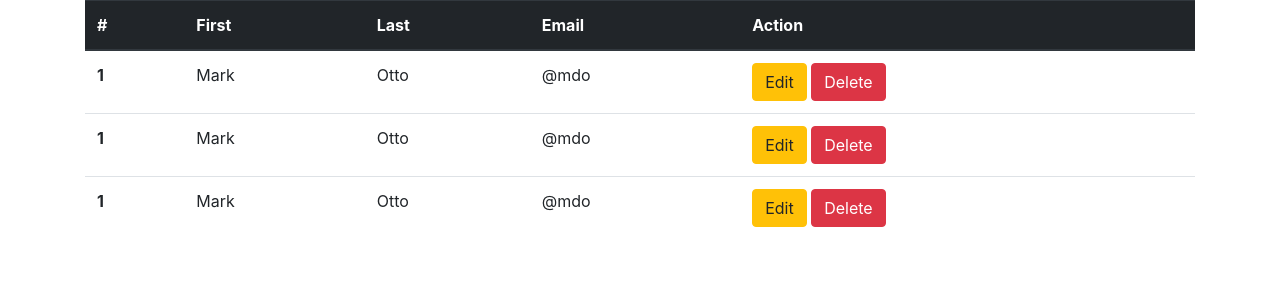
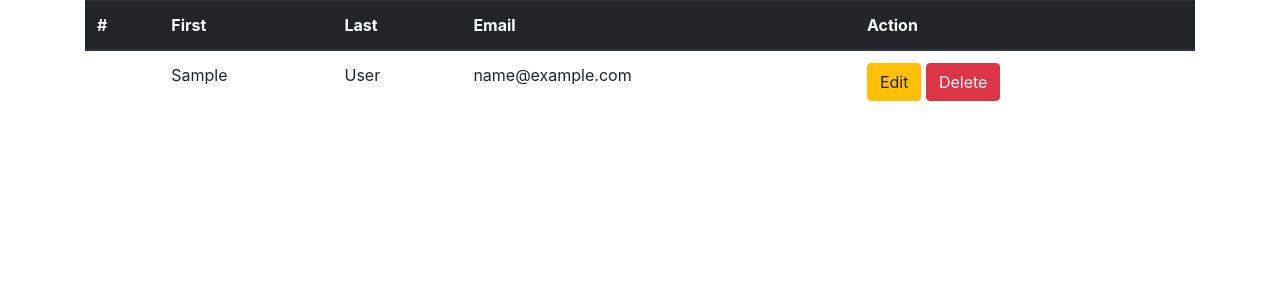
Before and after one commit to SamPratik/nodejs-mysql-CRUD, a Node server app: page /items in a window 1280 px wide. Shown: the part 56-356 px from the top of the page. Run offline with Node 20, Linux system fonts and the light colour scheme; tables that the repository leaves empty or names only in its code hold one stand-in row (values such as "Sample post"); some libraries are stand-ins or nearby versions.

Commit message:
Read items from database functionality added

```diff
--- a/app.js
+++ b/app.js
@@ -7,6 +7,7 @@ app.set('view engine', 'ejs');
 
 var urlencodedParser = bodyParser.urlencoded({ extended: false });
 
+// mysql connection...
 var connect = mysql.createPool({
   host: 'localhost',
   user: 'root',
@@ -14,14 +15,32 @@ var connect = mysql.createPool({
   database: 'nodejs_crud'
 });
 
+// read item functionality added...
 app.get('/items', function(req, res) {
-  res.render('items');
+  var select_items = "SELECT * FROM items";
+
+  // establishing connection...
+  connect.getConnection(function(err, connection) {
+    connection.query(select_items, function(err, data) {
+      if(err) {
+        console.log(err);
+      } else {
+        //releasing connection
+        connection.release();
+        var items = JSON.stringify(data);
+        console.log(items);
+        res.render('items', {items: items});
+      }
+    });
+  });
+
 });
 
 app.get('/add-item', function(req, res) {
   res.render('add-item');
 });
 
+// add item functionality...
 app.post('/add-item', urlencodedParser,  function(req, res) {
   var insert_item = "INSERT INTO items(first_name, last_name, email) VALUE (?, ?, ?)";
   // establishing connection...
@@ -38,7 +57,9 @@ app.post('/add-item', urlencodedParser,  function(req, res) {
 });
 
 app.get('/edit-item', function(req, res) {
-  console.log(req.query);
+  var itemId = req.query.id;
+  // var edit_item = "SELECT * FROM items WHERE id=" + itemId;
+  console.log(itemId);
   res.render('edit-item');
 });
 
--- a/views/items.ejs
+++ b/views/items.ejs
@@ -14,36 +14,21 @@
           </tr>
         </thead>
         <tbody>
-          <tr>
-            <th scope="row">1</th>
-            <td>Mark</td>
-            <td>Otto</td>
-            <td>@mdo</td>
-            <td>
-              <a href="/edit-item?id=1" class="btn btn-warning">Edit</a>
-              <a href="/delete-item?id=1" class="btn btn-danger">Delete</a>
-            </td>
-          </tr>
-          <tr>
-            <th scope="row">1</th>
-            <td>Mark</td>
-            <td>Otto</td>
-            <td>@mdo</td>
-            <td>
-              <button type="button" class="btn btn-warning">Edit</button>
-              <button type="button" class="btn btn-danger">Delete</button>
-            </td>
-          </tr>
-          <tr>
-            <th scope="row">1</th>
-            <td>Mark</td>
-            <td>Otto</td>
-            <td>@mdo</td>
-            <td>
-              <button type="button" class="btn btn-warning">Edit</button>
-              <button type="button" class="btn btn-danger">Delete</button>
-            </td>
-          </tr>
+          <%# Parsing 'items' JSON string %>
+          <% var items = JSON.parse(items); %>
+          <%# Looping through 'items' object %>
+          <% for(i=0; i<items.length; i++) { %>
+            <tr>
+              <th scope="row"><%= items[i].id %></th>
+              <td><%= items[i].first_name %></td>
+              <td><%= items[i].last_name %></td>
+              <td><%= items[i].email %></td>
+              <td>
+                <a href="/edit-item?id=<%= items[i].id %>" class="btn btn-warning">Edit</a>
+                <a href="/delete-item?id=<%= items[i].id %>" class="btn btn-danger">Delete</a>
+              </td>
+            </tr>
+          <% } %>
         </tbody>
       </table>
     </div>
```
